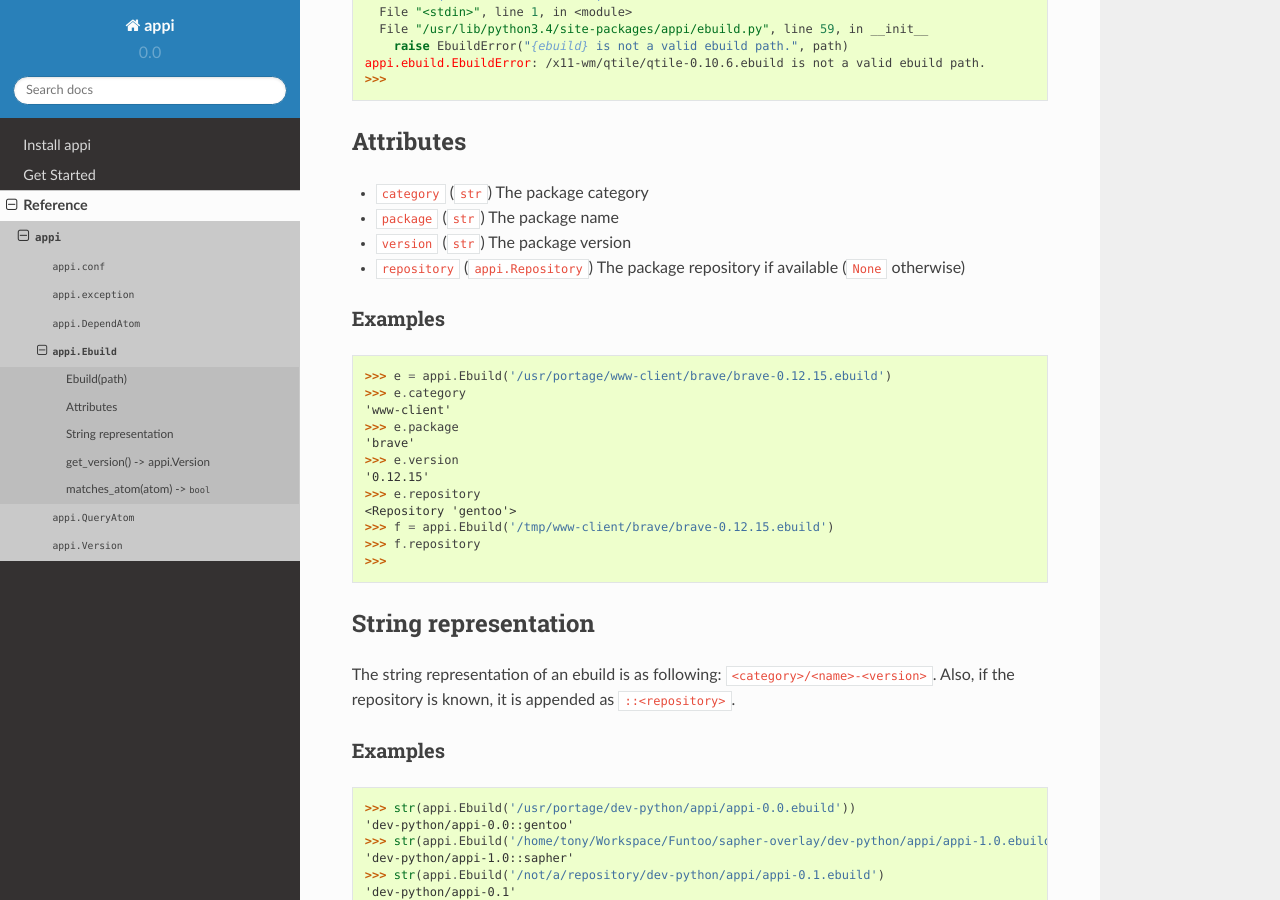
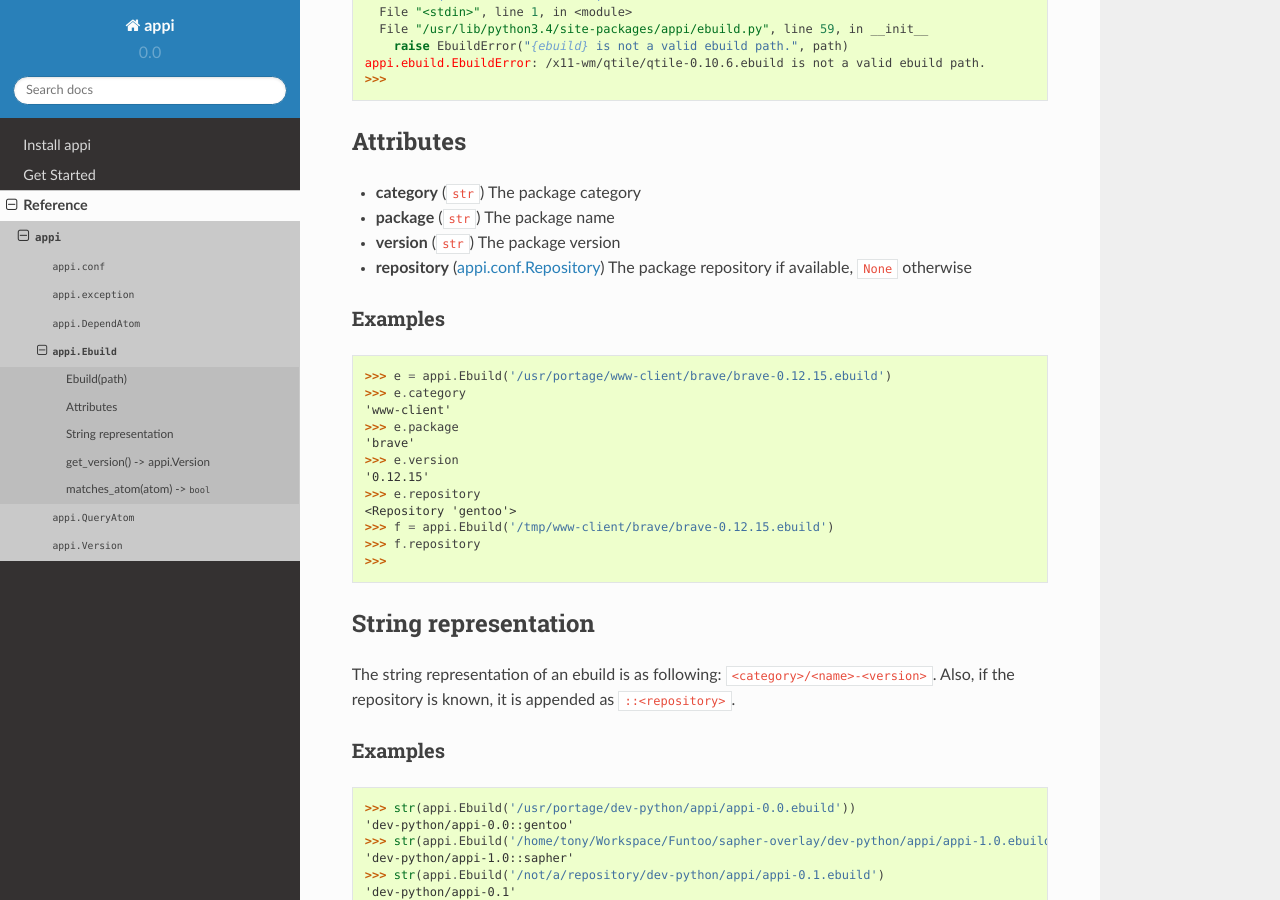
Before and after one commit to funtoo/appi, a Sphinx documentation site: the page built from docs/ref/appi/Ebuild.rst, in a window 1280 px wide and 900 px high, scrolled down 611 px. Built offline with Sphinx 7.4.7 and the Read the Docs theme 2.0.0, drawn with Linux system fonts in a browser that asks for light colours.

Commit message:
[doc] Reviewed attributes style

```diff
--- a/docs/ref/appi/Ebuild.rst
+++ b/docs/ref/appi/Ebuild.rst
@@ -40,10 +40,11 @@ Examples
 Attributes
 ----------
 
-- ``category`` (``str``) The package category
-- ``package`` (``str``) The package name
-- ``version`` (``str``) The package version
-- ``repository`` (``appi.Repository``) The package repository if available (``None`` otherwise)
+- **category** (``str``) The package category
+- **package** (``str``) The package name
+- **version** (``str``) The package version
+- **repository** (:ref:`appi.conf.Repository <appi.conf.Repository>`) The package repository
+  if available, ``None`` otherwise
 
 Examples
 ~~~~~~~~
--- a/docs/ref/appi/conf/Repository.rst
+++ b/docs/ref/appi/conf/Repository.rst
@@ -1,3 +1,5 @@
+.. _appi.conf.Repository:
+
 ========================
 ``appi.conf.Repository``
 ========================
```
